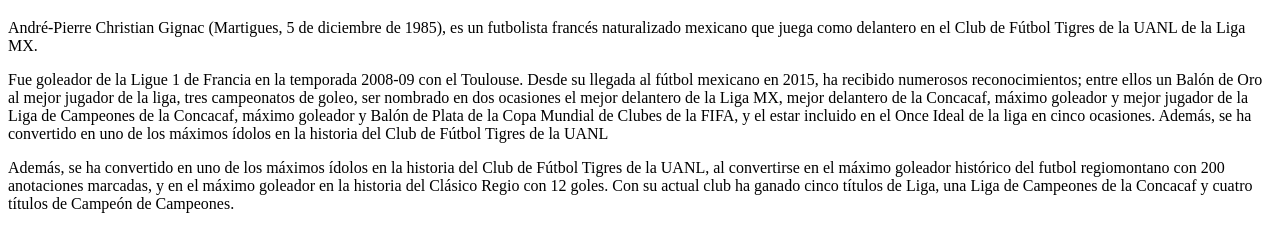
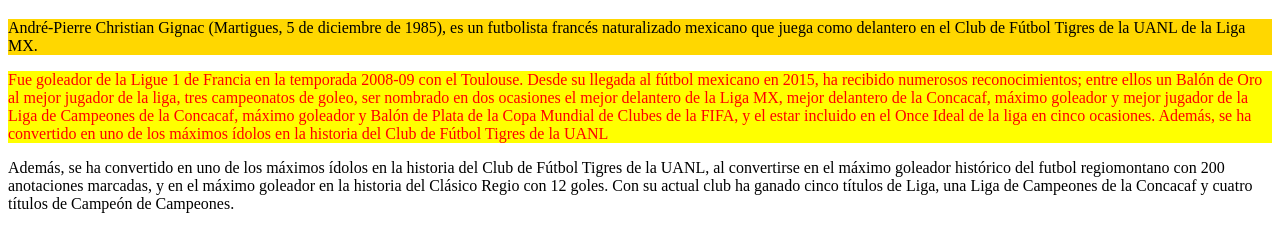
Before and after one commit to Carlos100400/Gignac, a plain HTML site: page index.html in a window 1280 px wide. Shown: the part 61-312 px from the top of the page. Drawn offline with Linux system fonts and the light colour scheme.

Commit message:
Pagina 1

```diff
--- /dev/null
+++ b/estilos.css
@@ -0,0 +1,4 @@
+.datos {
+    background-color: yellow;
+    color: red;
+}
--- a/index.html
+++ b/index.html
@@ -1,16 +1,26 @@
 <!DOCTYPE html>
-<html lang="en">
+<html lang="es">
 <head>
+    <style>
+        .info
+        {
+            background-color: gold;
+        }
+    </style>
     <meta charset="UTF-8">
     <meta name="viewport" content="width=device-width, initial-scale=1.0">
+    <meta name="keywords" content="Gignac, Tigres">
+    <meta name="description" content="En este sitio se habla sobre el jugador de tigres Gignac">
+    <meta name="author" content="CAAT">
     <title>Gignac</title>
+    <link rel="stylesheet" href="estilos.css">
 </head>
 <body>
-    <h1>Gignac</h1>
+    <h1> Gignac </h1>
 
-    <p>André-Pierre Christian Gignac (Martigues, 5 de diciembre de 1985), es un futbolista francés naturalizado mexicano que juega como delantero en el Club de Fútbol Tigres de la UANL de la Liga MX. </p>
+    <p class="info">André-Pierre Christian Gignac (Martigues, 5 de diciembre de 1985), es un futbolista francés naturalizado mexicano que juega como delantero en el Club de Fútbol Tigres de la UANL de la Liga MX. </p>
 
-    <p>Fue goleador de la Ligue 1 de Francia en la temporada 2008-09 con el Toulouse. Desde su llegada al fútbol mexicano en 2015, ha recibido numerosos reconocimientos; entre ellos un Balón de Oro al mejor jugador de la liga, tres campeonatos de goleo, ser nombrado en dos ocasiones el mejor delantero de la Liga MX, mejor delantero de la Concacaf, máximo goleador y mejor jugador de la Liga de Campeones de la Concacaf, máximo goleador y Balón de Plata de la Copa Mundial de Clubes de la FIFA, y el estar incluido en el Once Ideal de la liga en cinco ocasiones. Además, se ha convertido en uno de los máximos ídolos en la historia del Club de Fútbol Tigres de la UANL</p>
+    <p class="datos">Fue goleador de la Ligue 1 de Francia en la temporada 2008-09 con el Toulouse. Desde su llegada al fútbol mexicano en 2015, ha recibido numerosos reconocimientos; entre ellos un Balón de Oro al mejor jugador de la liga, tres campeonatos de goleo, ser nombrado en dos ocasiones el mejor delantero de la Liga MX, mejor delantero de la Concacaf, máximo goleador y mejor jugador de la Liga de Campeones de la Concacaf, máximo goleador y Balón de Plata de la Copa Mundial de Clubes de la FIFA, y el estar incluido en el Once Ideal de la liga en cinco ocasiones. Además, se ha convertido en uno de los máximos ídolos en la historia del Club de Fútbol Tigres de la UANL</p>
 
     <p>Además, se ha convertido en uno de los máximos ídolos en la historia del Club de Fútbol Tigres de la UANL, al convertirse en el máximo goleador histórico del futbol regiomontano con 200 anotaciones marcadas, y en el máximo goleador en la historia del Clásico Regio con 12 goles. Con su actual club ha ganado cinco títulos de Liga, una Liga de Campeones de la Concacaf y cuatro títulos de Campeón de Campeones.</p>
 
```
